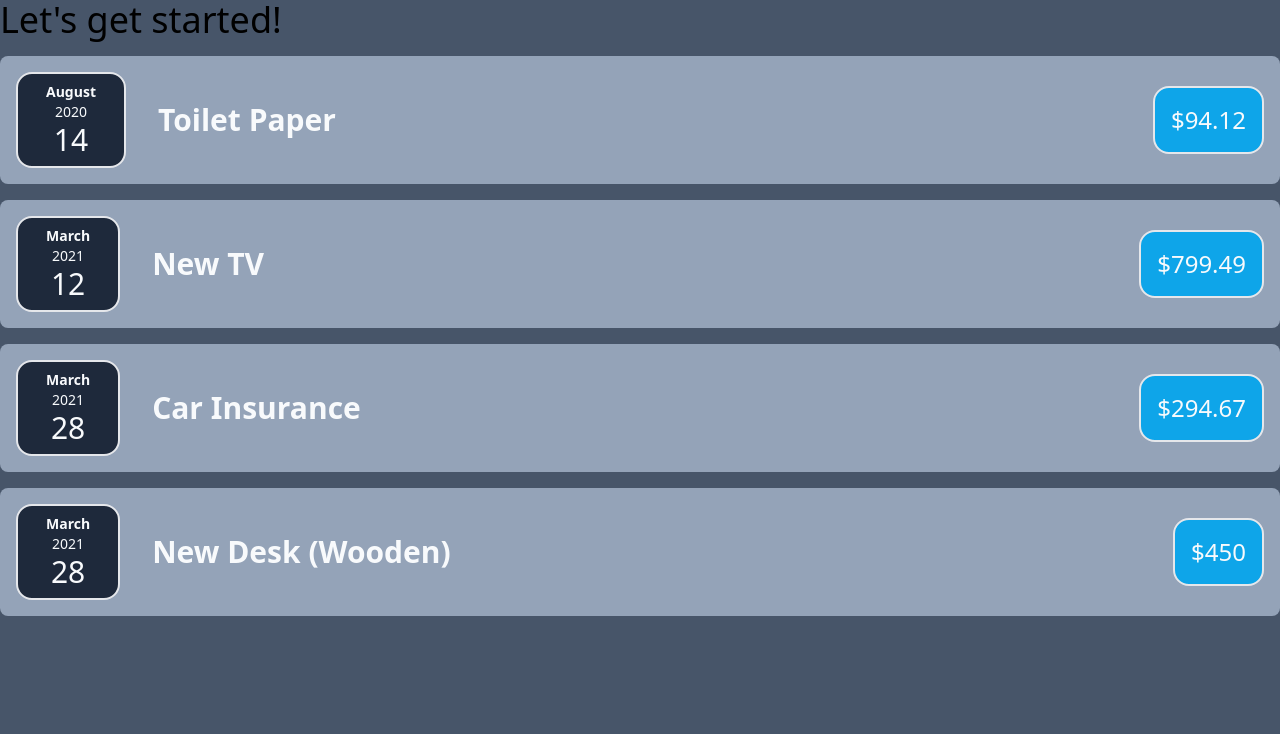
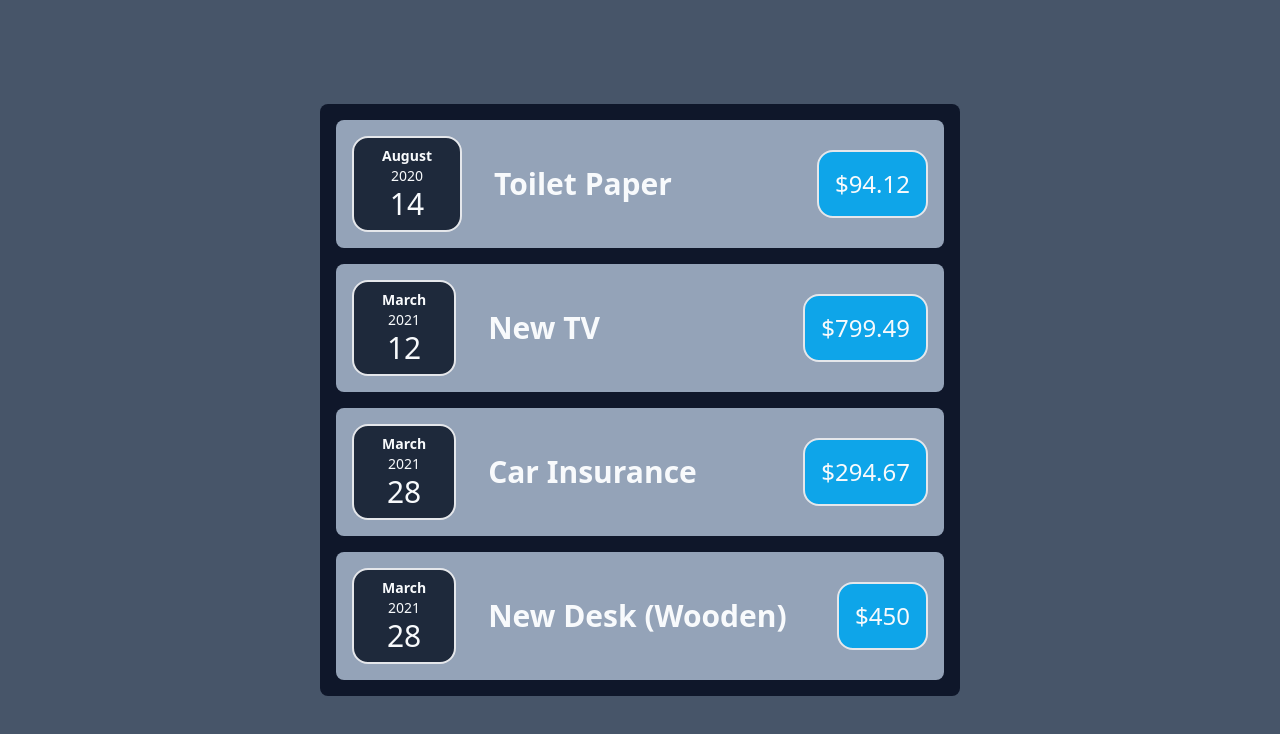
Before and after one commit to khareenp/Car_Insurance, a React (Create React App) app in the folder car-insurance/: page / in a window 1280 px wide. Shown: the top 734 px of the page. Built offline with nearby package versions, Linux system fonts and the light colour scheme.

Commit message:
update ui

```diff
--- a/car-insurance/src/App.js
+++ b/car-insurance/src/App.js
@@ -29,8 +29,8 @@ function App() {
   ];
 
   return (
-    <div className=" flex flex-col space-y-4 w-full h-screen bg-slate-600">
-      <h2 className="text-4xl">Let's get started!</h2>
+    <div className=" flex flex-col w-full h-screen bg-slate-600 items-center justify-center">
+      <div className="flex flex-col space-y-4 border-none rounded-lg p-4 w-3/6 bg-slate-900">
         <ExpenseItem
           title={expenses[0].title}
           amount={expenses[0].amount}
@@ -52,6 +52,7 @@ function App() {
           date={expenses[3].date}
         />
       </div>
+    </div>
   );
 }
 
```
Lines whose indentation alone changed are shown as unchanged.
